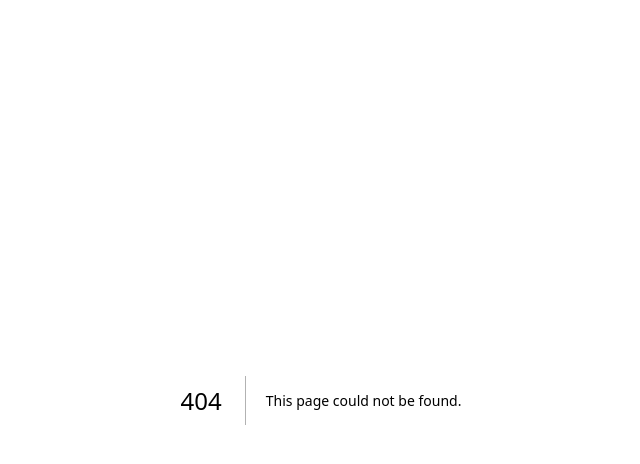
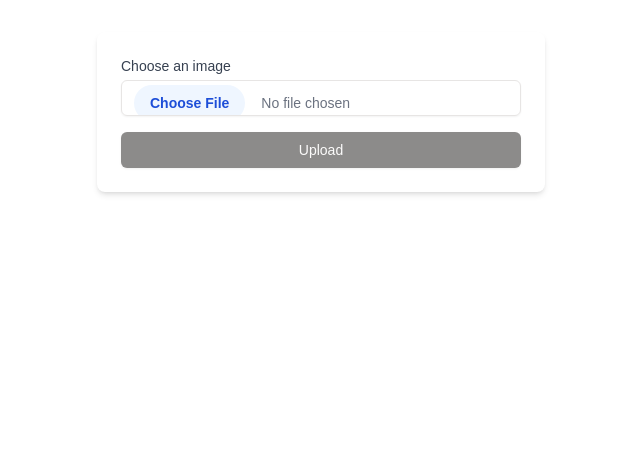
Before and after one commit to DebmalyaSen34/next-client-side, a Next.js app: page /imageUpload in a window 1280 px wide. Before the commit this address had no page. Shown: the top 464 px of the page, without its empty margins (319-959 px from the left). Built offline with nearby package versions, Linux system fonts and the light colour scheme.

Commit message:
Fixed registration bug and integrate image upload

```diff
--- a/next.config.mjs
+++ b/next.config.mjs
@@ -1,7 +1,7 @@
 /** @type {import('next').NextConfig} */
 const nextConfig = {
     images: {
-        domains: ['media.cnn.com', 'b.zmtcdn.com', 'www.eatthis.com', 'www.holidify.com', 'i0.wp.com', 'localhost']
+        domains: ['media.cnn.com', 'b.zmtcdn.com', 'www.eatthis.com', 'www.holidify.com', 'i0.wp.com', 'localhost', 'vercel-blob.com']
     },
     env:{
         MONGODB_URI: process.env.MONGODB_URI
--- /dev/null
+++ b/src/app/api/upload/route.js
@@ -0,0 +1,35 @@
+import { NextResponse } from 'next/server'
+import { put } from '@vercel/blob'
+import clientPromise from '../../../lib/mongodb'
+
+export async function POST(request) {
+  const formData = await request.formData()
+  const file = formData.get('file')
+
+  if (!file) {
+    return NextResponse.json({ error: 'No file uploaded' }, { status: 400 })
+  }
+
+  try {
+    // Upload file to Vercel Blob
+    const blob = await put(file.name, file, { access: 'public' })
+
+    // Connect to MongoDB
+    const client = await clientPromise
+    const db = client.db('your_database_name')
+
+    // Store file metadata in MongoDB
+    const result = await db.collection('images').insertOne({
+      filename: file.name,
+      contentType: file.type,
+      size: file.size,
+      url: blob.url,
+      uploadedAt: new Date()
+    })
+
+    return NextResponse.json({ success: true, id: result.insertedId, url: blob.url })
+  } catch (error) {
+    console.error('Error uploading file:', error)
+    return NextResponse.json({ error: 'Error uploading file' }, { status: 500 })
+  }
+}
--- /dev/null
+++ b/src/app/api/vendor/restaurant/route.js
@@ -0,0 +1,14 @@
+import connectToDatabase from "@/lib/mongodb";
+import { NextResponse } from "next/server";
+import Restaurant from "@/models/restaurant";
+
+export async function GET(){
+    await connectToDatabase();
+
+    try {
+        const restaurant = await Restaurant.find({});
+        return NextResponse.json(restaurant);
+    } catch (error) {
+        return NextResponse.json({ error: 'Failed to fetch restaurants from database!' }, {status: 500});
+    }
+}
--- a/src/app/home/page.js
+++ b/src/app/home/page.js
@@ -6,6 +6,22 @@ import Link from 'next/link';
 
 export default function HomePage() {
   const [activeTab, setActiveTab] = useState('home');
+  const [restaurants, setRestaurant] = useState([]);
+
+  React.useEffect(() => {
+    async function fetchRestaurants() {
+      try {
+        const response = await fetch('/api/vendor/restaurant');
+        if (response.ok) {
+          const data = await response.json();
+          setRestaurant(data);
+        }
+      } catch (err) {
+        console.error('Failure fetching restaurants from database!', err);
+      }
+    }
+    fetchRestaurants();
+  }, []);
 
   return (
     <div className="max-w-md mx-auto bg-gray-100 h-screen overflow-hidden flex flex-col">
@@ -81,26 +97,22 @@ export default function HomePage() {
         <section className="p-4">
           <h3 className="text-lg font-semibold mb-2 text-orange-800">Restaurants</h3>
           <motion.div layout className="space-y-4">
-            {[
-              { name: "Yummy's", location: "NITW, Warangal, Telangana", rating: 4.5 },
-              { name: "Spice Haven", location: "Downtown, Cityville", rating: 4.2 },
-              { name: "Green Leaf Cafe", location: "Uptown, Metropolis", rating: 4.7 },
-            ].map((restaurant, index) => (
+            {restaurants.map((restaurant) => (
               <motion.div
-                key={index}
+                key={restaurant._id}
                 initial={{ opacity: 0, y: 20 }}
                 animate={{ opacity: 1, y: 0 }}
-                transition={{ delay: index * 0.1 }}
+                transition={{ delay: 2 * 0.1 }}
                 className="bg-white rounded-lg shadow-md p-4 flex items-center space-x-4"
               >
                 <img
                   src={'https://b.zmtcdn.com/data/pictures/9/20273339/ed7e64c33ece1ac02e9422fd1bf56cd4.jpg'}
-                  alt={restaurant.name}
+                  alt={restaurant.restaurantName}
                   className="w-20 h-20 rounded-lg object-cover"
                 />
                 <div>
-                  <h4 className="font-semibold text-orange-800">{restaurant.name}</h4>
-                  <p className="text-sm text-gray-600">{restaurant.location}</p>
+                  <h4 className="font-semibold text-orange-800">{restaurant.restaurantName}</h4>
+                  <p className="text-sm text-gray-600">{restaurant.address}</p>
                   <div className="flex items-center mt-1">
                     <span className="text-yellow-500 mr-1">★</span>
                     <span className="text-orange-600">{restaurant.rating}</span>
--- /dev/null
+++ b/src/app/imageUpload/page.js
@@ -0,0 +1,91 @@
+'use client'
+
+import { useState } from 'react'
+import { Button } from "@/components/ui/button"
+import { Input } from "@/components/ui/input"
+import { Label } from "@/components/ui/label"
+
+export default function ImageUpload() {
+  const [file, setFile] = useState(null)
+  const [uploading, setUploading] = useState(false)
+  const [uploadedImageUrl, setUploadedImageUrl] = useState(null)
+  const [error, setError] = useState(null)
+
+  const handleFileChange = (e) => {
+    const selectedFile = e.target.files[0]
+    setFile(selectedFile)
+    setError(null) // Clear any previous errors
+  }
+
+  const handleSubmit = async (e) => {
+    e.preventDefault()
+    if (!file) {
+      setError('Please select a file to upload')
+      return
+    }
+
+    setUploading(true)
+    setError(null)
+    const formData = new FormData()
+    formData.append('file', file)
+
+    try {
+      const response = await fetch('/api/upload', {
+        method: 'POST',
+        body: formData,
+      })
+
+      if (!response.ok) {
+        throw new Error('Upload failed')
+      }
+
+      const data = await response.json()
+      setUploadedImageUrl(data.url)
+    } catch (error) {
+      console.error('Error uploading file:', error)
+      setError('Failed to upload image. Please try again.')
+    } finally {
+      setUploading(false)
+    }
+  }
+
+  return (
+    <div className="max-w-md mx-auto mt-8 p-6 bg-white rounded-lg shadow-md">
+      <form onSubmit={handleSubmit} className="space-y-4">
+        <div>
+          <Label htmlFor="file-upload" className="block text-sm font-medium text-gray-700">
+            Choose an image
+          </Label>
+          <Input
+            id="file-upload"
+            type="file"
+            accept="image/*"
+            onChange={handleFileChange}
+            className="mt-1 block w-full text-sm text-gray-500
+                      file:mr-4 file:py-2 file:px-4
+                      file:rounded-full file:border-0
+                      file:text-sm file:font-semibold
+                      file:bg-blue-50 file:text-blue-700
+                      hover:file:bg-blue-100"
+          />
+        </div>
+        <Button
+          type="submit"
+          disabled={!file || uploading}
+          className="w-full"
+        >
+          {uploading ? 'Uploading...' : 'Upload'}
+        </Button>
+      </form>
+      {error && (
+        <p className="mt-2 text-sm text-red-600">{error}</p>
+      )}
+      {uploadedImageUrl && (
+        <div className="mt-6">
+          <p className="text-sm font-medium text-gray-700">Uploaded Image:</p>
+          <img src={uploadedImageUrl} alt="Uploaded" className="mt-2 max-w-full h-auto rounded-lg shadow-sm" />
+        </div>
+      )}
+    </div>
+  )
+}
--- a/src/app/otpVerification/page.js
+++ b/src/app/otpVerification/page.js
@@ -91,7 +91,7 @@ export default function OTPVerificationPage() {
       if (verificationReponse.ok){
         // Redirect to dashboard or success page
         console.log('Verification successful');
-        router.push('/');
+        router.push('/login');
       }else{
         console.error('Verification failed');
       }
--- /dev/null
+++ b/src/components/ui/label.jsx
@@ -0,0 +1,18 @@
+"use client"
+
+import * as React from "react"
+import * as LabelPrimitive from "@radix-ui/react-label"
+import { cva } from "class-variance-authority";
+
+import { cn } from "@/lib/utils"
+
+const labelVariants = cva(
+  "text-sm font-medium leading-none peer-disabled:cursor-not-allowed peer-disabled:opacity-70"
+)
+
+const Label = React.forwardRef(({ className, ...props }, ref) => (
+  <LabelPrimitive.Root ref={ref} className={cn(labelVariants(), className)} {...props} />
+))
+Label.displayName = LabelPrimitive.Root.displayName
+
+export { Label }
--- /dev/null
+++ b/src/models/restaurant.js
@@ -0,0 +1,57 @@
+import mongoose from "mongoose";
+
+export const restaurantSchema = new mongoose.Schema({
+    restaurantName: {
+        type: String,
+        required: [true, "Restaurant name is required"]
+    },
+    password: {
+        type: String,
+        required: true
+    },
+    email: {
+        type: String,
+        unique: true,
+        required: [true, "You must register with an email"]
+    },
+    cuisineType: {
+        type: Array,
+        required: [true, "Cuisine type is required"]
+    },
+    priceRange: {
+        type: String,
+        required: [true, "Price range is required"]
+    },
+    address: {
+        type: String,
+        required: [true, "Address is required"]
+    },
+    city: {
+        type: String,
+    },
+    state: {
+        type: String,
+    },
+    zipcode: {
+        type: String,
+    },
+    rating: {
+        type: Number,
+        required: [true, "Rating is required"],
+        min: 1,
+        max: 5
+    }
+});
+
+restaurantSchema.pre("save", function (next) {
+    if (this.address) {
+        const addressParts = this.address.split(", ").map(part => part.trim());
+        this.city = addressParts[1] || '';
+        this.state = addressParts[2] || '';
+        this.zipcode = addressParts[3] || '';
+    }
+    next();
+});
+
+const Restaurant = mongoose.model('Restaurant', restaurantSchema);
+export default Restaurant;
```
Also changed, not shown: package.json (+7 -1 lines), 2 other files (tests, documents, lock files or other folders).
